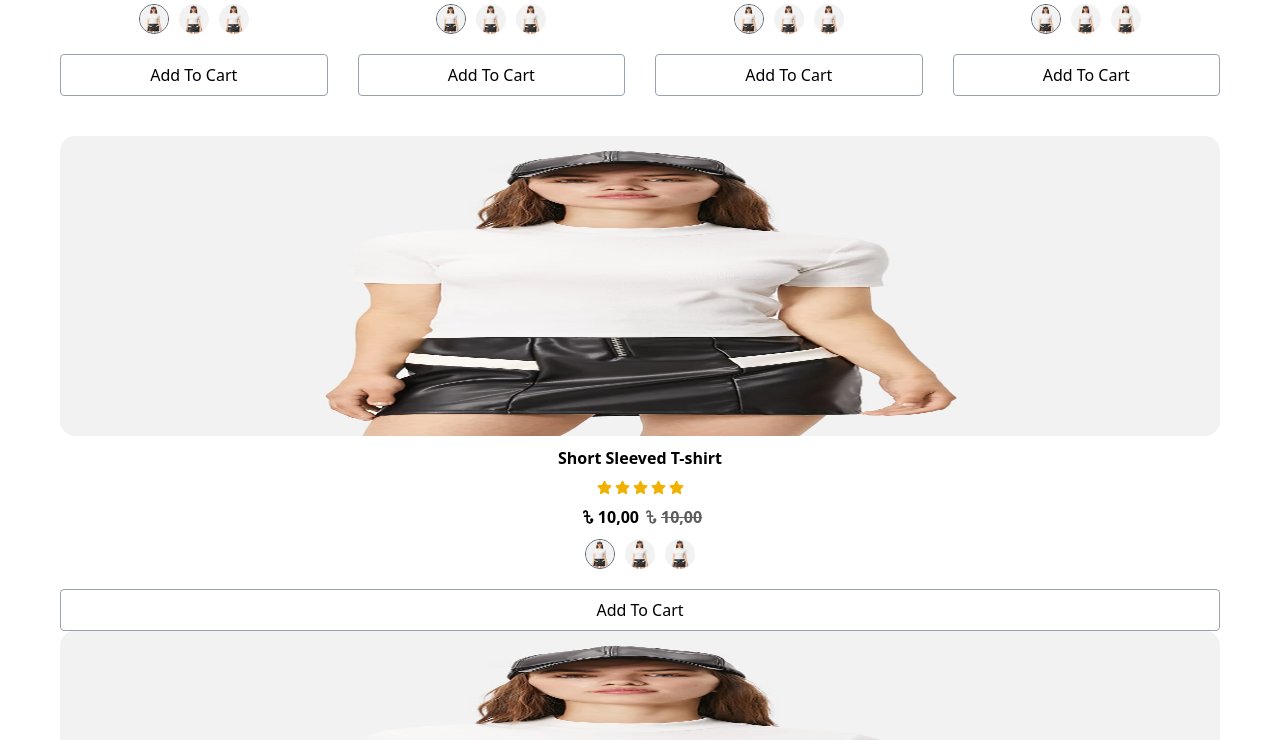
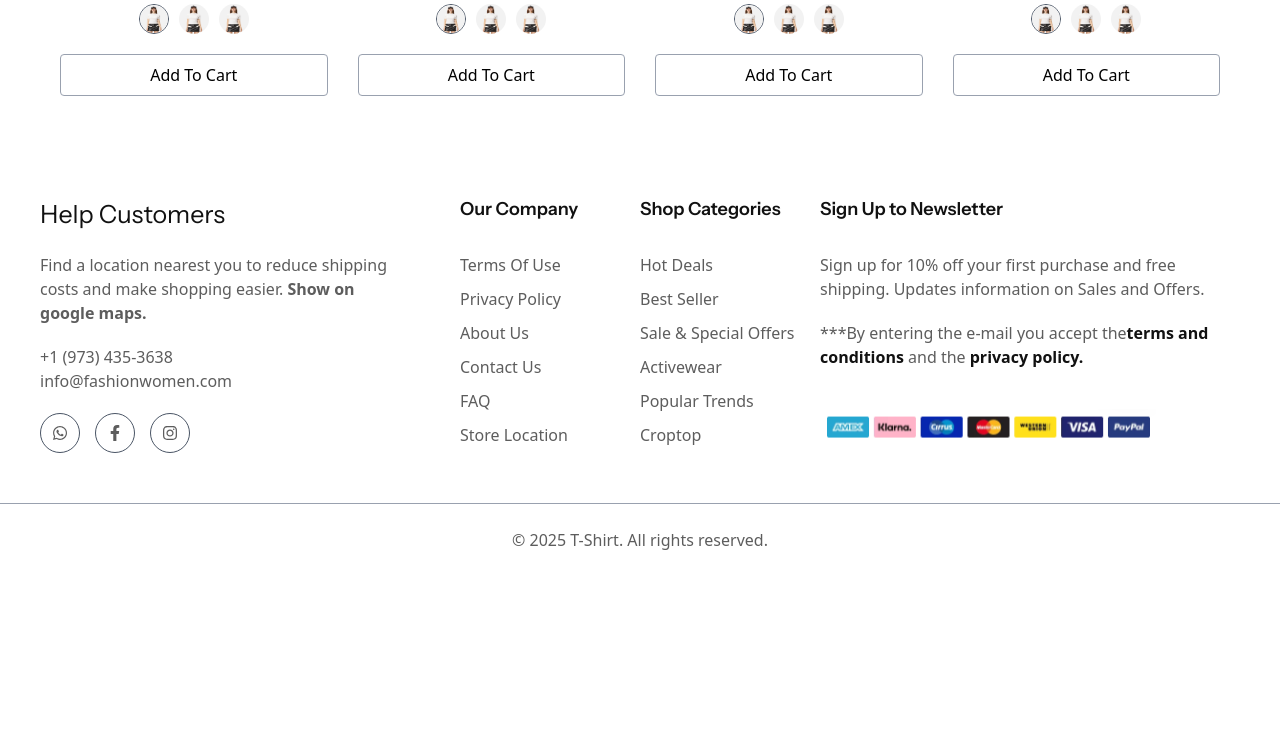
Before and after one commit to HmSani6699/T-Shirt-Ecommerce, a React (Vite) app: page / in a window 1280 px wide. Shown: the part 1560-2300 px from the top of the page. After the commit the page ends 2136 px from the top, so only its background shows below. Built offline with nearby package versions, Linux system fonts and the light colour scheme.

Commit message:
update cart code

```diff
--- a/src/Pages/Home/BestSelling/BestSelling.jsx
+++ b/src/Pages/Home/BestSelling/BestSelling.jsx
@@ -25,7 +25,7 @@ const BestSelling = () => {
       </div>
 
       {/* Card */}
-      <div className="grid grid-cols-2 md:grid-cols-3 lg:grid-cols-4 lg:gap-[30px] gap-5 mt-10 w-full lg:block ">
+      <div className="grid grid-cols-2 md:grid-cols-3 lg:grid-cols-4 lg:gap-[30px] gap-5 mt-10 w-full lg:hidden ">
         {[1, 2]?.map((item, i) => (
           <Card key={i} />
         ))}
```
